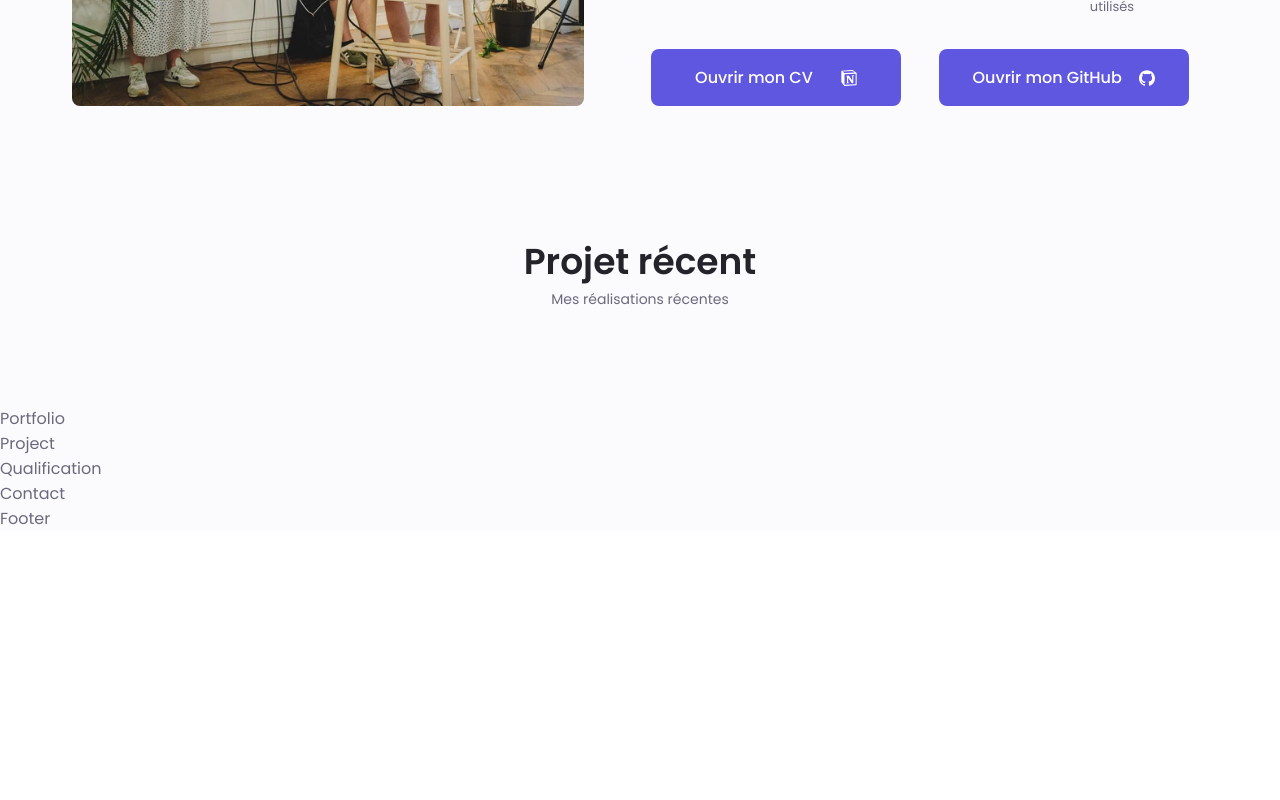
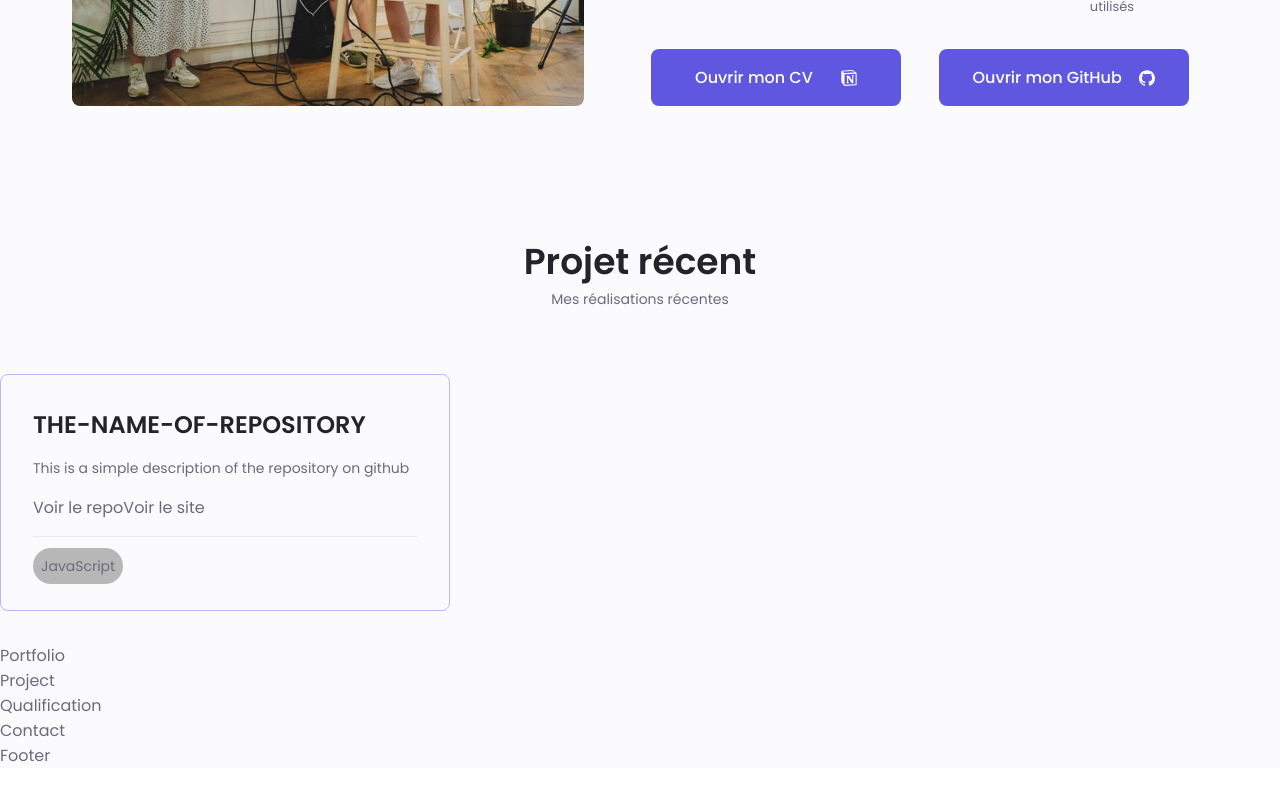
Before and after one commit to FabKaiz/portfolio-react, a React (Create React App) app: page / in a window 1280 px wide. Shown: the part 1296-2096 px from the top of the page. Before the commit the page ends 1875 px from the top, so only its background shows below. Built offline with nearby package versions, Linux system fonts and the light colour scheme.

Commit message:
repoCard component setup

```diff
--- /dev/null
+++ b/src/components/RepoCard/RepoCard.jsx
@@ -0,0 +1,29 @@
+import React from 'react'
+
+import './RepoCard.scss'
+
+const RepoCard = () => {
+  return (
+    <div className="repo__container" key={7}>
+      <h2 className="repo__title">
+        THE-NAME-OF-REPOSITORY
+      </h2>
+      <p>This is a simple description of the repository on github</p>
+
+      <div className="repo__buttons">
+        <a href='https://github.com/FabKaiz/gerich-restaurant' target="_blank" rel="noreferrer">
+          Voir le repo
+        </a>
+        <a href='https://gerich-restaurant.netlify.app/' target="_blank" rel="noreferrer">
+          Voir le site
+        </a>
+      </div>
+
+      <div className="line"></div>
+
+      <span>JavaScript</span>
+    </div>
+  )
+}
+
+export default RepoCard
--- /dev/null
+++ b/src/components/RepoCard/RepoCard.scss
@@ -0,0 +1,31 @@
+.repo__container {
+  padding: 2rem 2rem;
+  border: 1px solid var(--first-color-lighter);
+  border-radius: 0.5rem;
+  width: 450px;
+
+  h2 {
+    margin-bottom: 1rem;
+  }
+
+  p {
+    font-size: var(--small-font-size);
+    margin-bottom: 1rem;
+  }
+
+  span {
+    font-size: var(--small-font-size);
+
+    padding: 0.5rem;
+    background-color: rgba(117, 117, 117, 0.5);
+    border-radius: 99px;
+  }
+}
+
+.line {
+  height: 1px;
+  width: 100%;
+  background-color: var(--first-color-lighter);
+  opacity: 0.3;
+  margin: 1rem 0;
+}
--- a/src/components/index.js
+++ b/src/components/index.js
@@ -2,10 +2,12 @@ import Footer from './Footer/Footer'
 import Navbar from './Navbar/Navbar'
 import DarkMode from './DarkMode/DarkMode'
 import Button from './Button/Button'
+import RepoCard from './RepoCard/RepoCard'
 
 export {
   Footer,
   Navbar,
   DarkMode,
-  Button
+  Button,
+  RepoCard,
 }
--- a/src/container/RecentWork/RecentWork.jsx
+++ b/src/container/RecentWork/RecentWork.jsx
@@ -2,6 +2,7 @@ import React, { useState, useEffect } from 'react'
 import axios from 'axios'
 
 import './RecentWork.scss';
+import { RepoCard } from '../../components';
 
 const RecentWork = () => {
   const [repos, setRepos] = useState([])
@@ -46,6 +47,9 @@ const RecentWork = () => {
 
       {slicedRepos.map(renderRepo)}
 
+      <RepoCard />
+
+
     </section>
   )
 }
```
